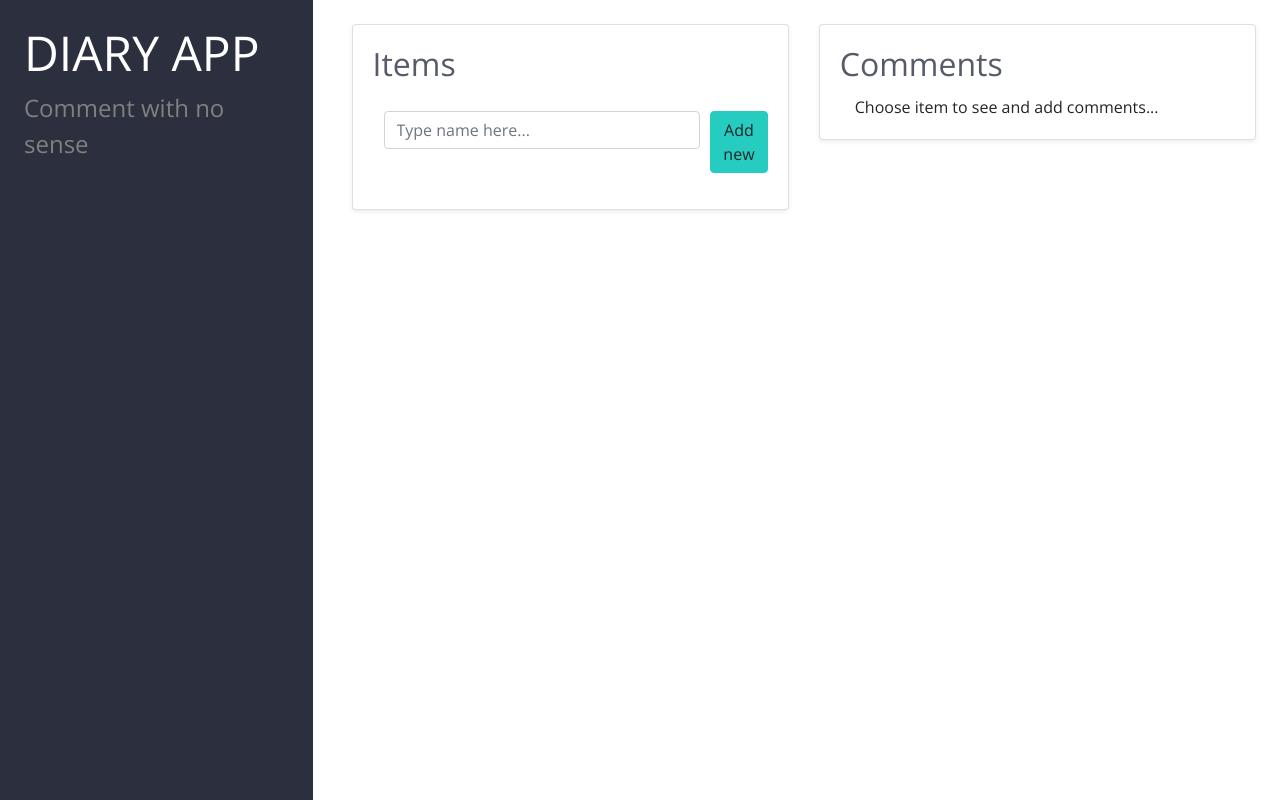
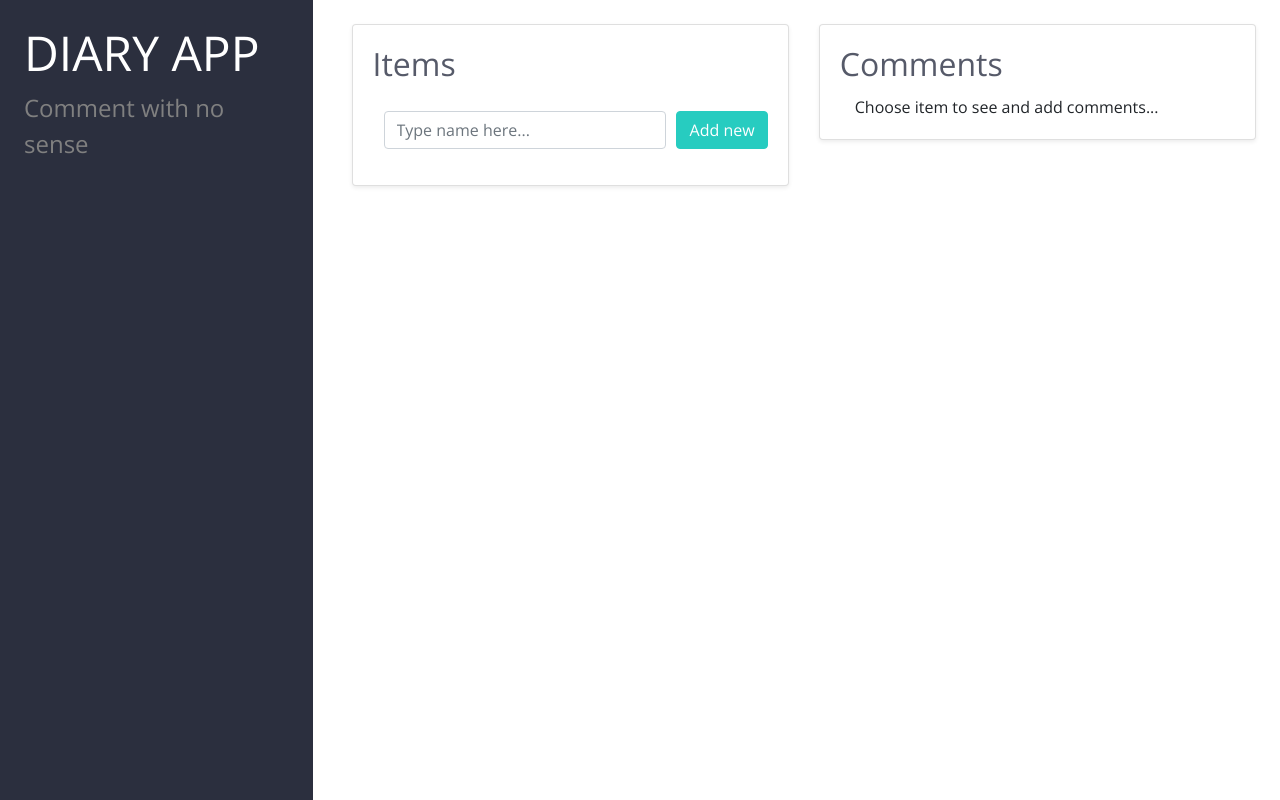
Before and after one commit to Reidond/diary-app-v2, a React (Create React App) app: page / in a window 1280 px wide. Built offline with nearby package versions, Linux system fonts and the light colour scheme.

Commit message:
Fix layout errors

```diff
--- a/src/components/AddComment.js
+++ b/src/components/AddComment.js
@@ -24,7 +24,7 @@ const AddComment = ({ addComment }) => {
     <form className="w-100">
       <div className="form-row">
         <div className="col-2 pl-4">
-          <div className="comment comment--avatar" />
+          <div className="comment--avatar comment--avatar-main" />
         </div>
         <div className="col-10 pl-2 pr-4">
           <textarea
--- a/src/components/AddItem.js
+++ b/src/components/AddItem.js
@@ -23,7 +23,7 @@ const AddItem = ({ addItem }) => {
   return (
     <form onSubmit={handleSubmit}>
       <div className="form-row">
-        <div className="col-10 d-flex flex-grow-1 pl-3">
+        <div className="col-9 d-flex flex-grow-1 pl-3">
           <input
             type="text"
             className="form-control"
@@ -32,8 +32,8 @@ const AddItem = ({ addItem }) => {
             onChange={e => setValue(e.target.value)}
           />
         </div>
-        <div className="col-2">
-          <button type="submit" className="btn btn-primary">
+        <div className="col-3">
+          <button type="submit" className="btn btn-primary w-100 text-white">
             Add new
           </button>
         </div>
--- a/src/components/Comment.js
+++ b/src/components/Comment.js
@@ -3,10 +3,13 @@ import PropTypes from 'prop-types';
 
 const Comment = ({ comment }) => {
   return (
-    <div className="w-100">
+    <div className="w-100 comment--item">
       <div className="form-row">
         <div className="col-2 pl-4">
-          <div className="comment" style={{ background: comment.avatar }} />
+          <div
+            className="comment--avatar"
+            style={{ background: comment.avatar }}
+          />
         </div>
         <div className="col-10 pl-2 pr-4">
           <div>{comment.text}</div>
--- a/src/components/Comments.js
+++ b/src/components/Comments.js
@@ -25,8 +25,8 @@ const Comments = ({ currentItem, addComment }) => {
                 <NoComments />
               ) : (
                 currentItem.comments?.map(comment => (
-                  <div className="pt-5 col-12 p-0">
-                    <Comment key={comment.id} comment={comment} />
+                  <div key={comment.id} className="pt-5 col-12 p-0">
+                    <Comment comment={comment} />
                   </div>
                 ))
               )}
```
